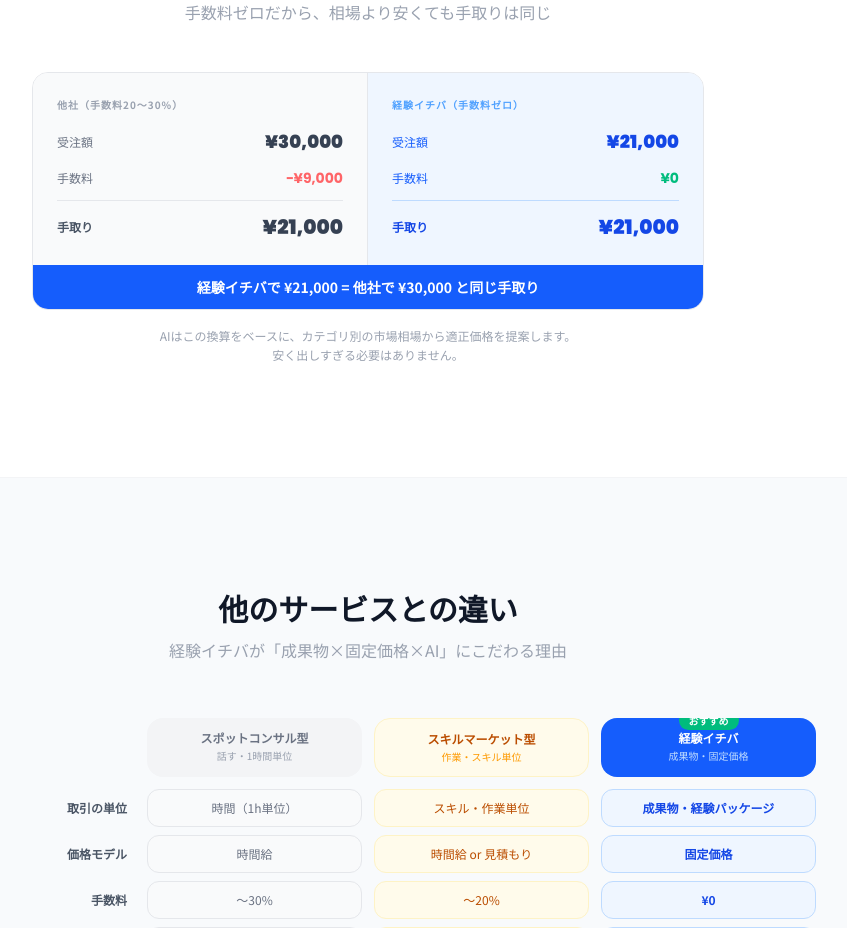
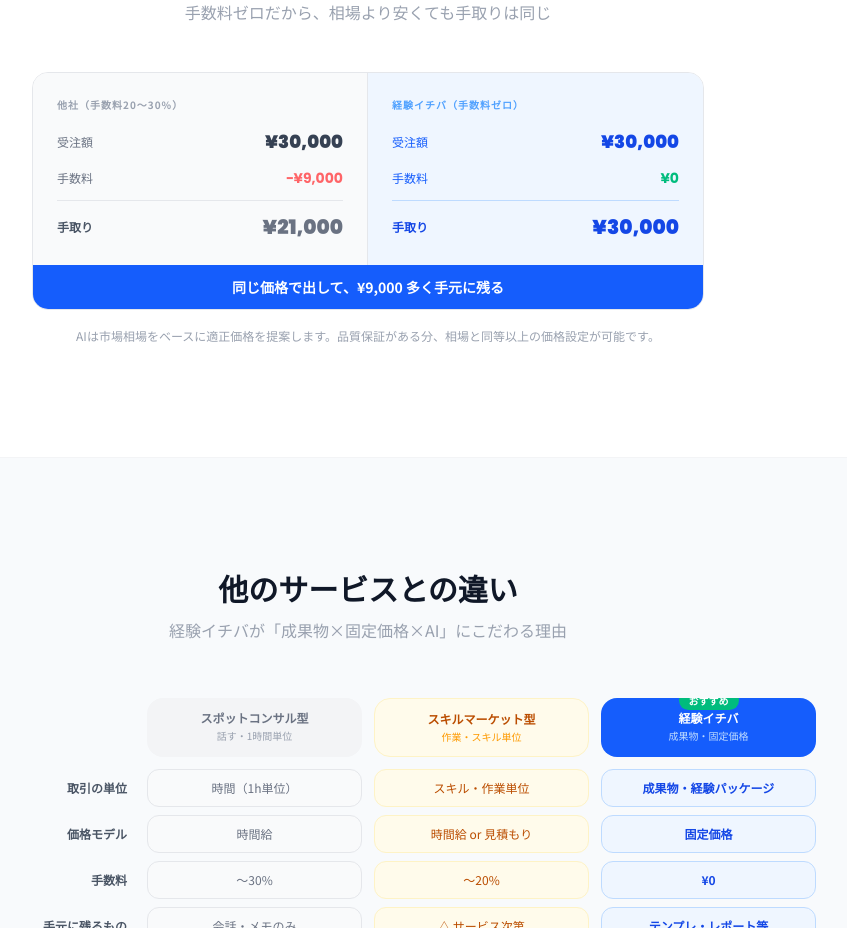
Before and after one commit to westville1030-tech11/skill-tana, a Next.js app: page / in a window 1280 px wide. Shown: the part 2620-3548 px from the top of the page, without its empty margins (272-1119 px from the left). Built offline with nearby package versions, Linux system fonts and the light colour scheme; no server answers.

Commit message:
Fix pricing logic: same price, keep full amount vs losing to fees

```diff
--- a/app/page.tsx
+++ b/app/page.tsx
@@ -496,7 +496,6 @@ function ComparisonTable() {
 function PricingLogic() {
   return (
     <div className="space-y-4">
-      {/* 手取り換算テーブル */}
       <div className="rounded-2xl border border-gray-200 overflow-hidden">
         <div className="grid grid-cols-2">
           {/* 他社 */}
@@ -514,7 +513,7 @@ function PricingLogic() {
               <div className="h-px bg-gray-200" />
               <div className="flex items-center justify-between">
                 <span className="text-xs font-bold text-gray-600">手取り</span>
-                <span className="num text-xl font-black text-gray-700">¥21,000</span>
+                <span className="num text-xl font-black text-gray-500">¥21,000</span>
               </div>
             </div>
           </div>
@@ -524,7 +523,7 @@ function PricingLogic() {
             <div className="space-y-3">
               <div className="flex items-center justify-between">
                 <span className="text-xs text-blue-600">受注額</span>
-                <span className="num text-lg font-black text-blue-700">¥21,000</span>
+                <span className="num text-lg font-black text-blue-700">¥30,000</span>
               </div>
               <div className="flex items-center justify-between">
                 <span className="text-xs text-blue-600">手数料</span>
@@ -533,18 +532,17 @@ function PricingLogic() {
               <div className="h-px bg-blue-200" />
               <div className="flex items-center justify-between">
                 <span className="text-xs font-bold text-blue-700">手取り</span>
-                <span className="num text-xl font-black text-blue-700">¥21,000</span>
+                <span className="num text-xl font-black text-blue-700">¥30,000</span>
               </div>
             </div>
           </div>
         </div>
         <div className="bg-blue-600 px-6 py-3 text-center">
-          <p className="text-sm text-white font-bold">経験イチバで ¥21,000 = 他社で ¥30,000 と同じ手取り</p>
+          <p className="text-sm text-white font-bold">同じ価格で出して、¥9,000 多く手元に残る</p>
         </div>
       </div>
       <p className="text-xs text-gray-400 text-center leading-relaxed">
-        AIはこの換算をベースに、カテゴリ別の市場相場から適正価格を提案します。<br/>
-        安く出しすぎる必要はありません。
+        AIは市場相場をベースに適正価格を提案します。品質保証がある分、相場と同等以上の価格設定が可能です。
       </p>
     </div>
   );
```
